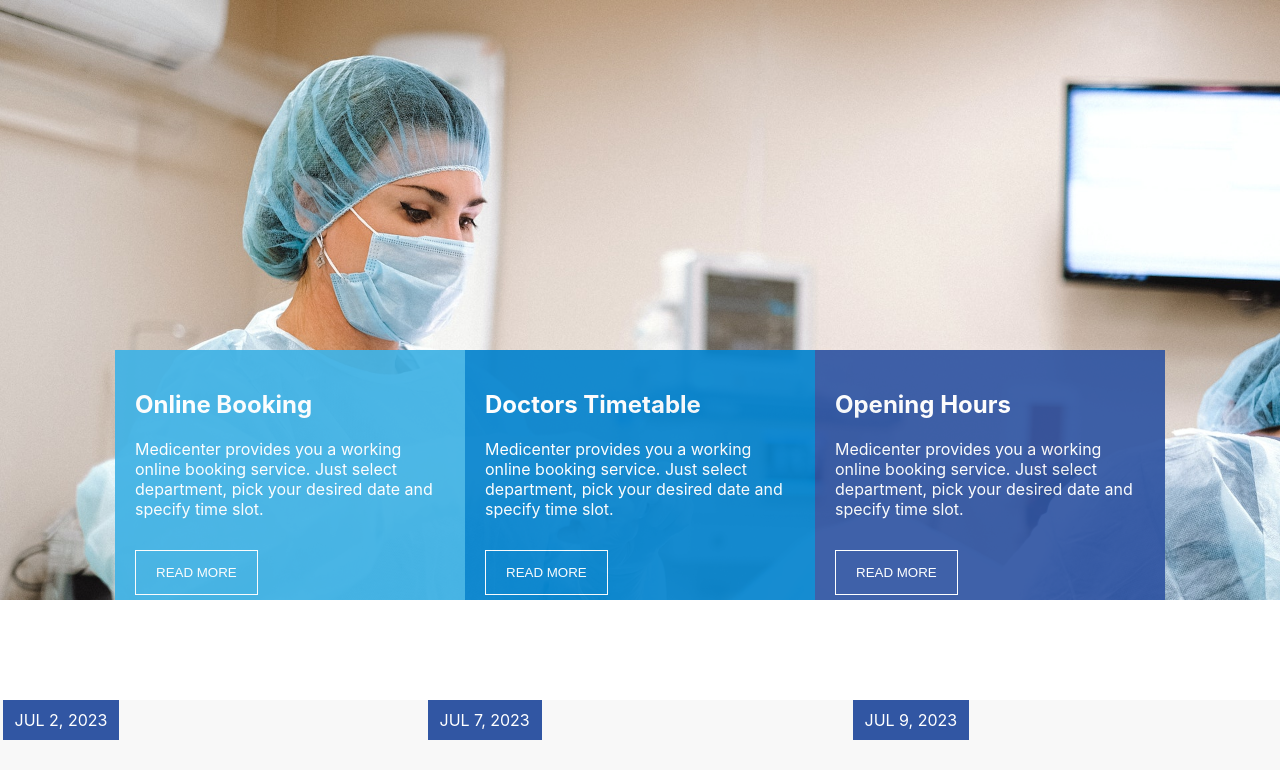
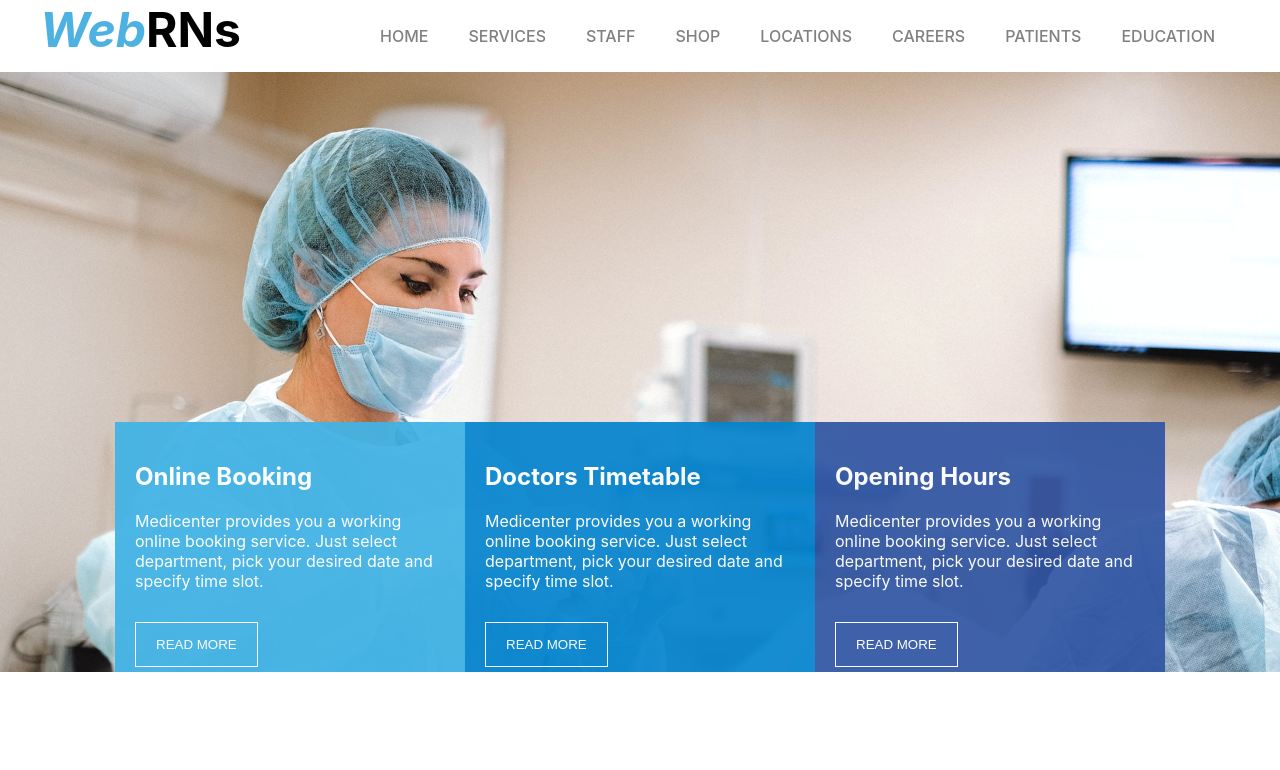
Before and after one commit to aarongraham518/webrns, a React (Create React App) app: page / in a window 1280 px wide. Shown: the top 770 px of the page. Built offline with nearby package versions, Linux system fonts and the light colour scheme.

Commit message:
added navigational base for prep

```diff
--- a/src/App.tsx
+++ b/src/App.tsx
@@ -12,10 +12,13 @@ import doc4 from '../src/assets/images/doc4.png';
 import { TeamCard } from './components/TeamCard/TeamCard';
 import { BottomLine } from './components/BottomLine/BottomLine';
 import { Consultation } from './components/Consultation/Consultation';
+import { Navigation } from './components/Navigation/Navigation';
 
 function App() {
   return (
     <>
+    <Navigation />
+
       <div className="BannerCardContainer">
         <BannerCard
           heading={"Online Booking"}
--- /dev/null
+++ b/src/components/Navigation/Navigation.module.css
@@ -0,0 +1,43 @@
+.container{
+    max-width: 1200px;
+    /* border: 1px solid black; */
+    margin: 0 auto;
+    display: flex;
+    justify-content: space-between;
+}
+
+.logo{
+    color: black;
+    /* border: 11px solid red; */
+    font-weight: bold;
+    font-size: 3em;
+    width: 18%;
+    height: auto;
+    float: left;
+}
+
+.italic_me{
+    font-style: italic;
+    color: #4db1e2;
+    cursor: pointer;
+    display: inline;
+    font-size: 48px;
+}
+.navUl{
+    /* border: 1px solid red; */
+    display: inline-block;
+}
+
+.navUl li{
+    display: inline-block;
+    margin: 0 10px 0 0;
+    /* background-color: #42b3e5; */
+    color: grey;
+    font-weight: 500;
+    padding: 10px 15px;
+}
+
+.navUl li:hover{
+    background-color: #42b3e5;
+    color: white;
+}
--- /dev/null
+++ b/src/components/Navigation/Navigation.tsx
@@ -0,0 +1,25 @@
+import styles from './Navigation.module.css';
+
+export const Navigation = () => {
+
+    return (
+        <div className={styles.container}>
+            <a href="#">
+                <span className={styles.logo}>
+                <span className={styles.italic_me}>Web</span>
+                RNs</span>
+            </a>
+
+            <ul className={styles.navUl}>
+                <li>HOME</li>
+                <li>SERVICES</li>
+                <li>STAFF</li>
+                <li>SHOP</li>
+                <li>LOCATIONS</li>
+                <li>CAREERS</li>
+                <li>PATIENTS</li>
+                <li>EDUCATION</li>
+            </ul>
+        </div>
+    )
+}
```
